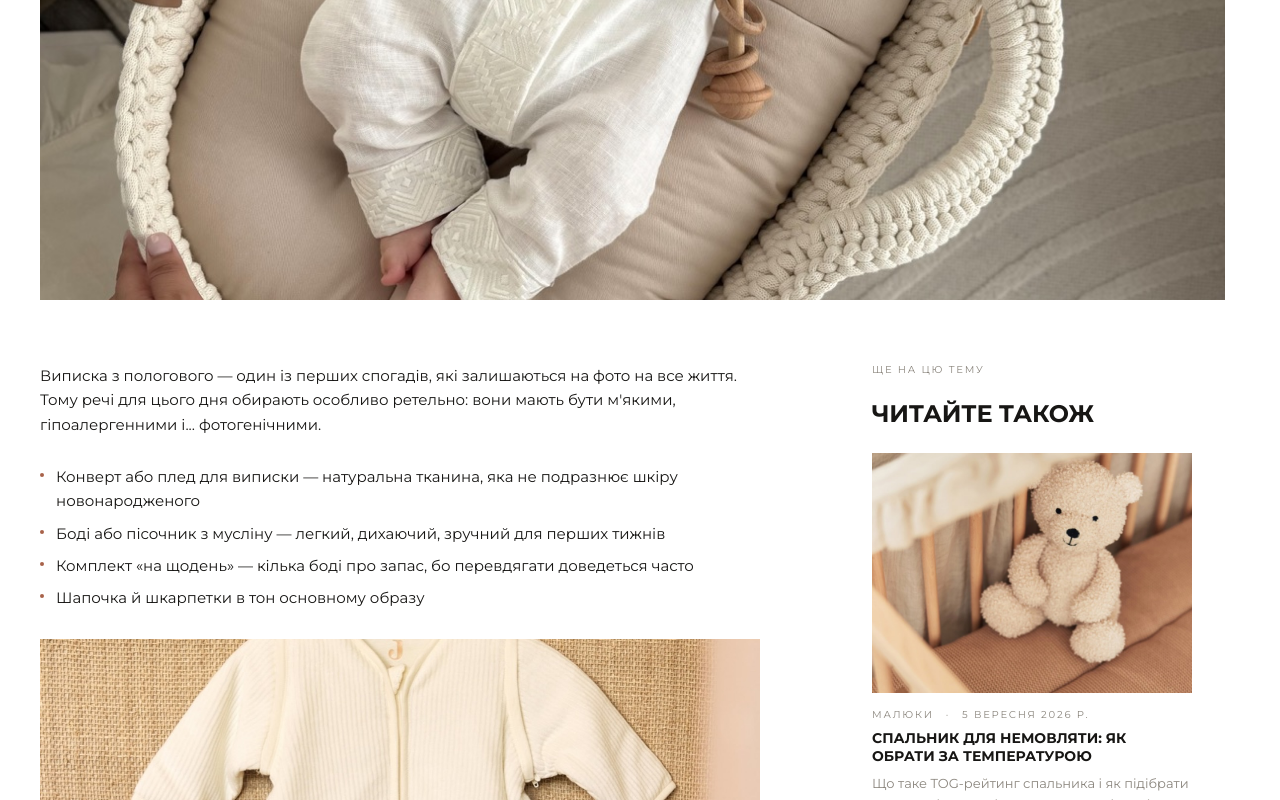
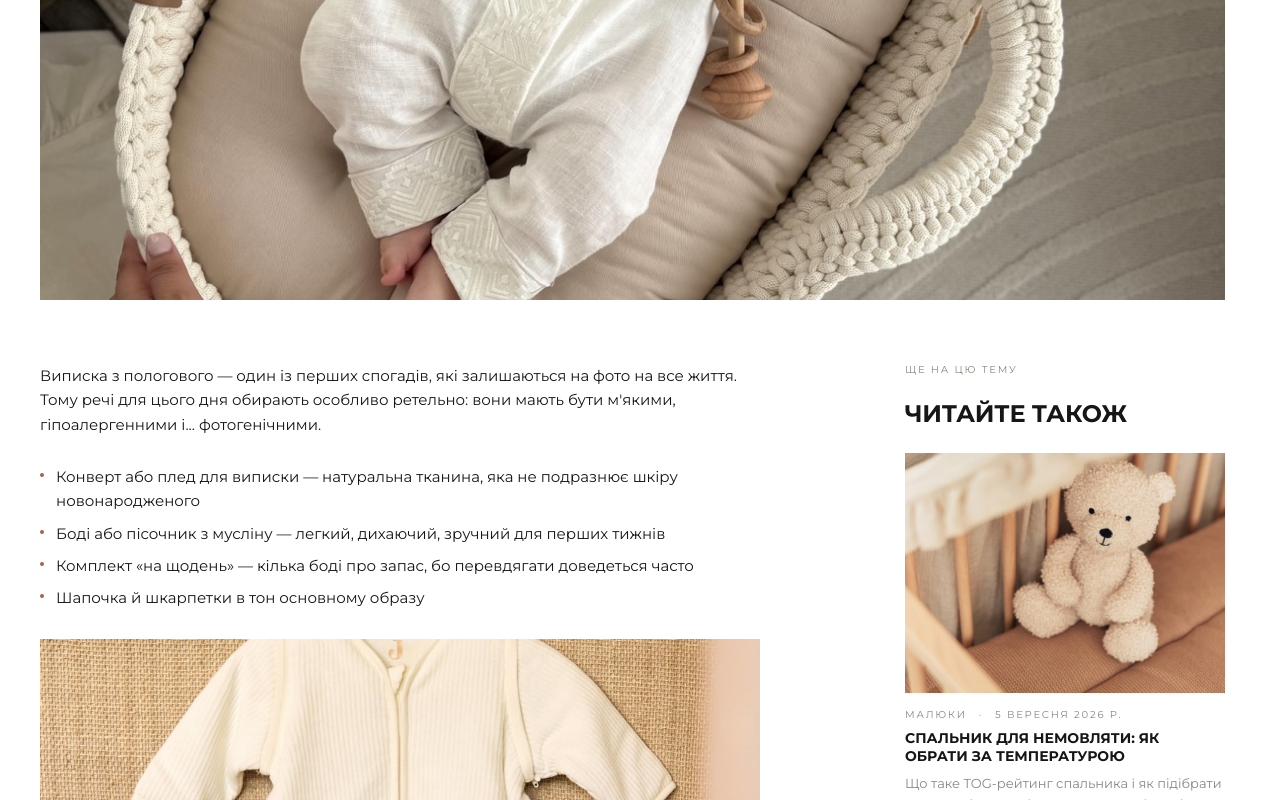
Before and after one commit to cyanidium-dev/bamboli-frontend, a Next.js app: page /blog/shcho-podaruvaty-na-vypysku-z-pologovogo in a window 1280 px wide. Shown: the part 631-1431 px from the top of the page. Built offline with nearby package versions, Linux system fonts and the light colour scheme.

Commit message:
Article page: align the related-articles column with the container's right edge
Co-Authored-By: Claude Sonnet 5.5 <noreply@anthropic.com>

```diff
--- a/src/app/blog/[slug]/page.tsx
+++ b/src/app/blog/[slug]/page.tsx
@@ -50,7 +50,7 @@ export default async function BlogArticlePage({
     <Container className="pb-20 lg:pb-28">
       <ArticleHero post={post} />
 
-      <div className="pt-12 lg:flex lg:gap-16 lg:pt-16">
+      <div className="pt-12 lg:flex lg:justify-between lg:gap-16 lg:pt-16">
         <article className="min-w-0 flex-1 lg:max-w-3xl">
           <ArticleContent blocks={post.content} />
 
```
